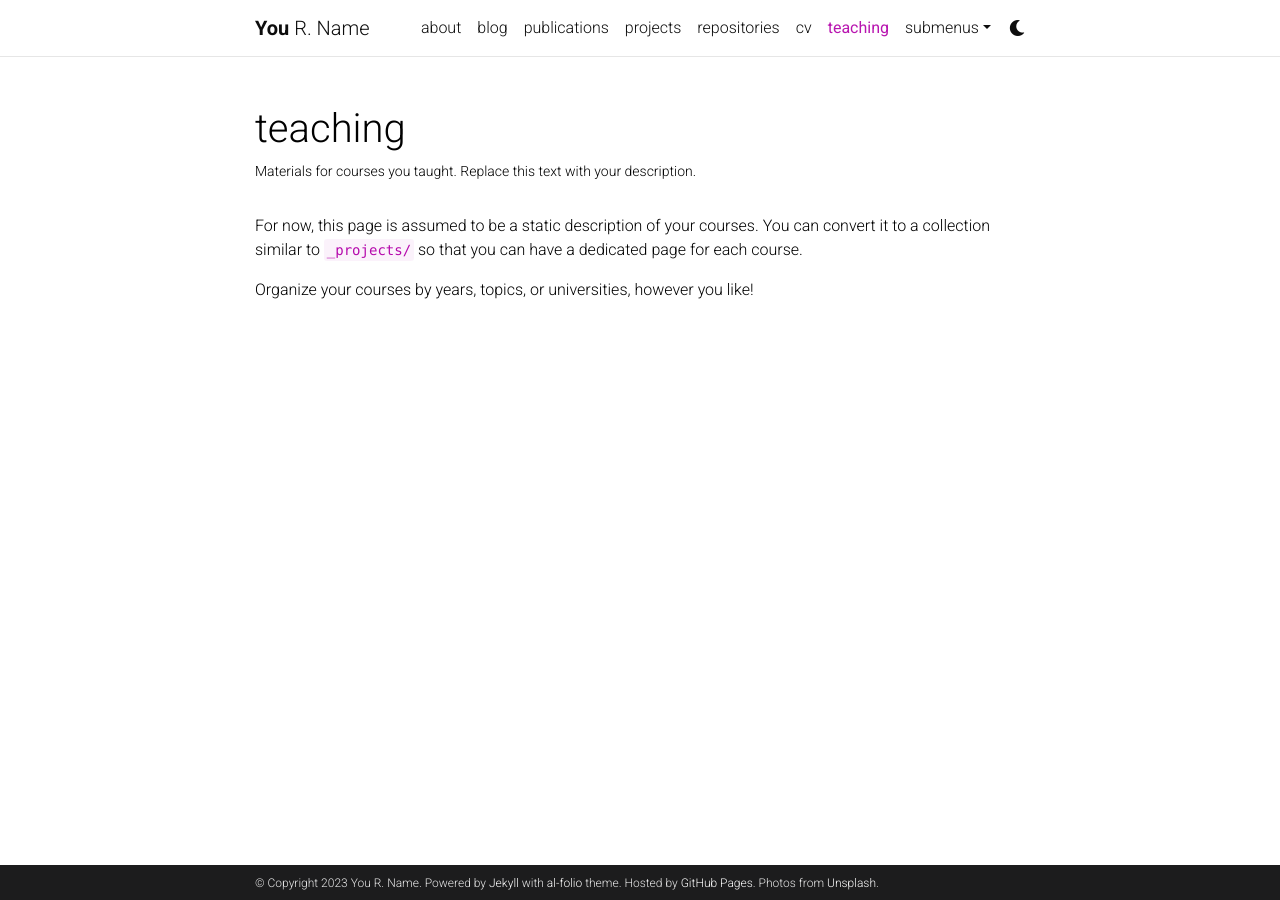
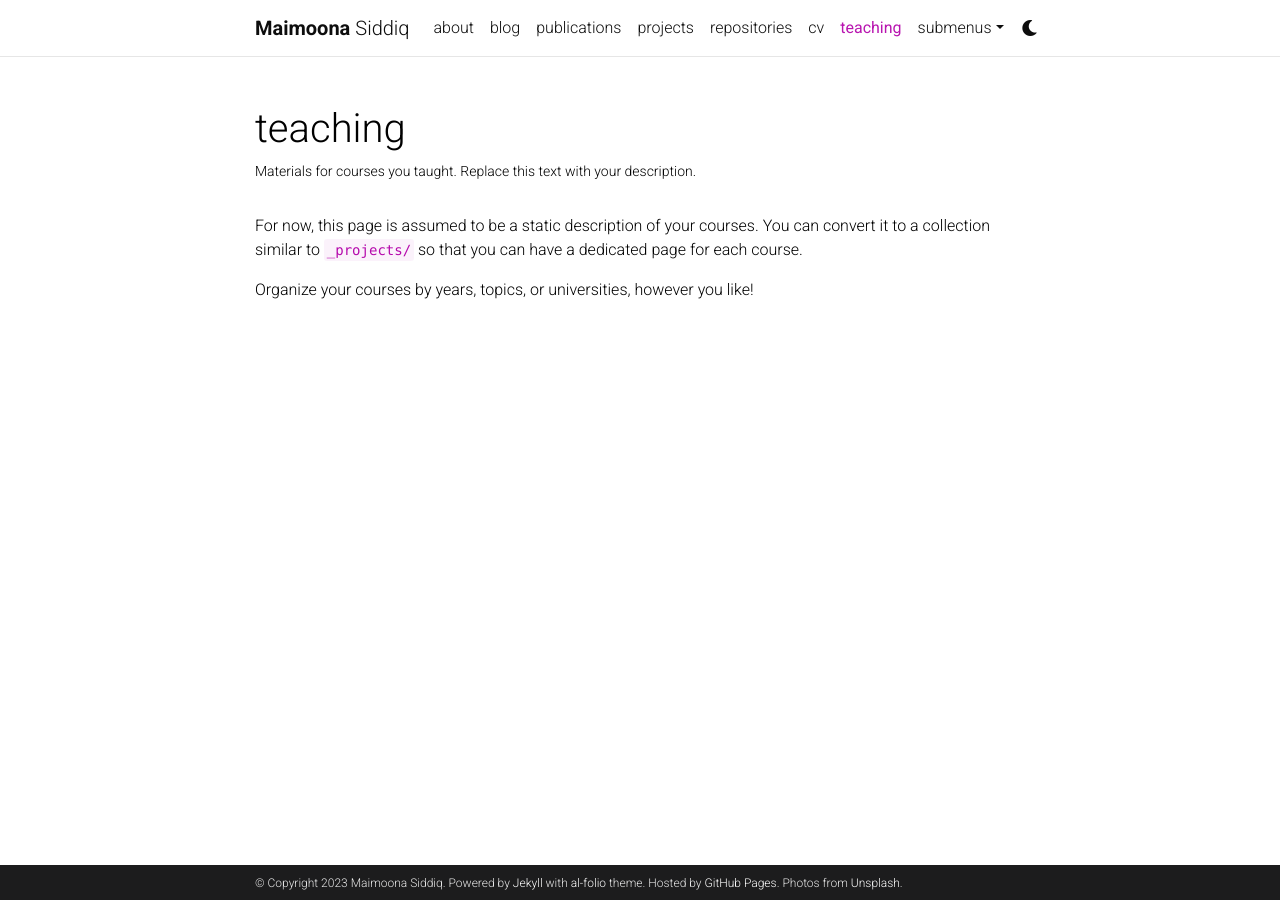
Before and after one commit to MaiMoonaa/maimoonaa.github.io, a Jekyll site: the page built from _pages/teaching.md, in a window 1280 px wide. Built offline with Jekyll 4.4.1, drawn with Linux system fonts in a browser that asks for light colours; comment, search, counter and statistics services are not loaded; a style sheet for code colours, icons or effects is not loaded.

Commit message:
Update _config.yml

```diff
--- a/_config.yml
+++ b/_config.yml
@@ -3,10 +3,10 @@
 # -----------------------------------------------------------------------------
 
 title: blank # the website title (if blank, full name will be used instead)
-first_name: You
-middle_name: R.
-last_name: Name
-email: you@example.com
+first_name: Maimoona
+middle_name:
+last_name: Siddiq
+email: maimoonasiddiq27@gmail.com
 description: > # the ">" symbol means to ignore newlines until "footer_text:"
   A simple, whitespace theme for academics. Based on [*folio](https://github.com/bogoli/-folio) design.
 footer_text: >
```
